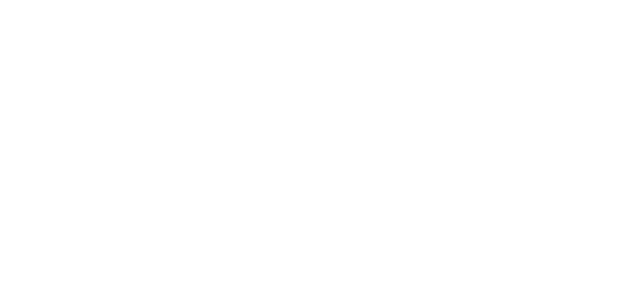
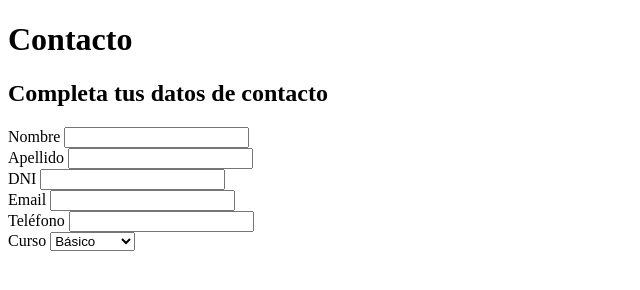
Before and after one commit to iledinich/UTN-Ionic, a plain HTML site: page UNIDAD 1/index.html in a window 1280 px wide. Shown: the whole page, without its empty margins (0-640 px from the left). Drawn offline with Linux system fonts and the light colour scheme.

Commit message:
HTML completo

```diff
--- a/UNIDAD 1/index.html
+++ b/UNIDAD 1/index.html
@@ -1,12 +1,44 @@
 <!DOCTYPE html>
-<html lang="en">
+<html lang="es">
 <head>
     <meta charset="UTF-8">
     <meta name="viewport" content="width=device-width, initial-scale=1.0">
     <meta http-equiv="X-UA-Compatible" content="ie=edge">
-    <title>Document</title>
+    <title>Contacto | Seguro No Pagamos Cooperativa</title>
 </head>
 <body>
+    <h1>Contacto</h1>
+    <h2>Completa tus datos de contacto</h2>
+    <form action="">
+        <div>
+                <label for="nombre">Nombre</label>
+                <input type="text" name="nombre" id="nombre">
+        </div>
+        <div>
+                <label for="apellido">Apellido</label>
+                <input type="text" name="apellido" id="apellido">
+        </div>
+        <div>
+                <label for="dni">DNI</label>
+                <input type="text" name="dni" id="dni">
+        </div>
+        <div>
+                <label for="email">Email</label>
+                <input type="text" name="email" id="email">
+        </div>
+        <div>
+                <label for="telefono">Teléfono</label>
+                <input type="text" name="telefono" id="telefono">
+        </div>
+        <div>
+                <label for="curso">Curso</label>
+                <select name="curso" id="curso">
+                    <option value="1">Básico</option>
+                    <option value="2">Intermedio</option>
+                    <option value="3">Premium</option>
+                </select>
+        </div>
 
+    </form>
 </body>
 </html>
```
